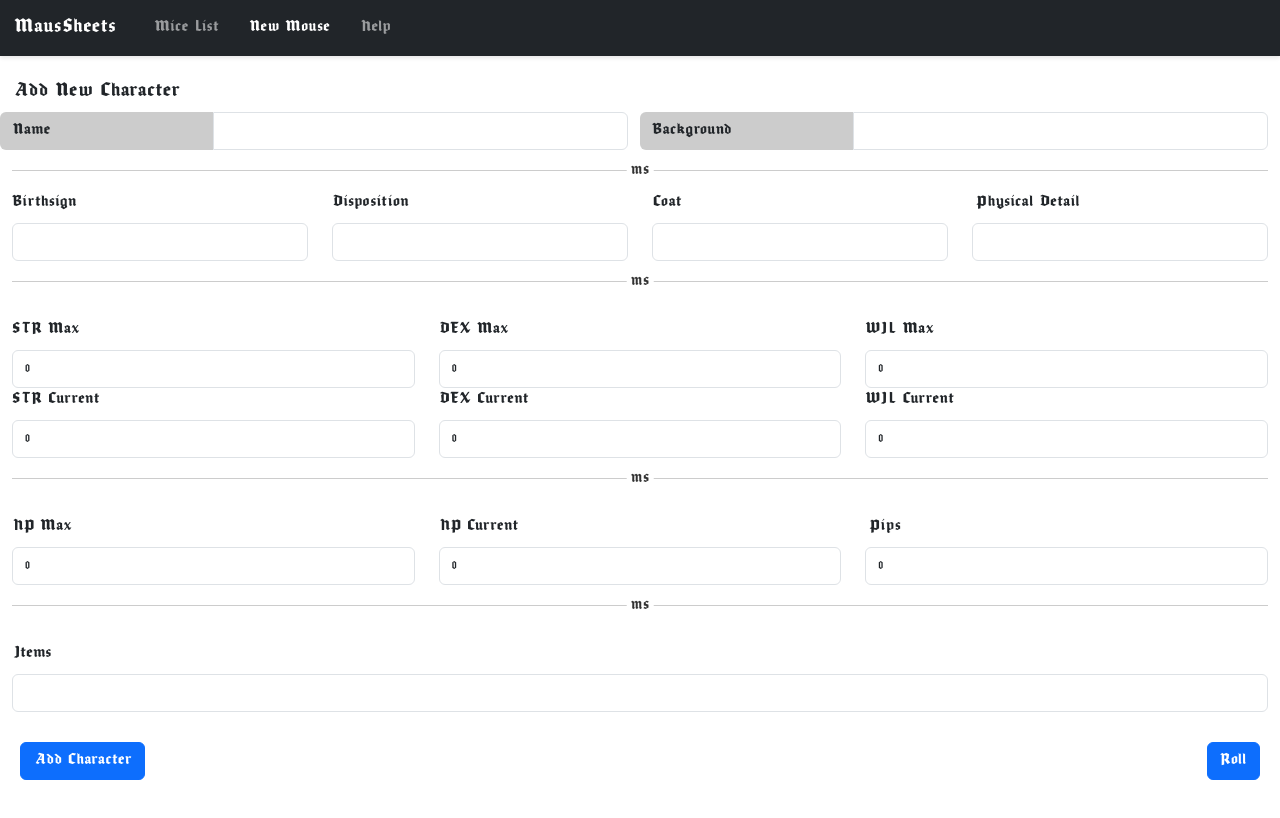
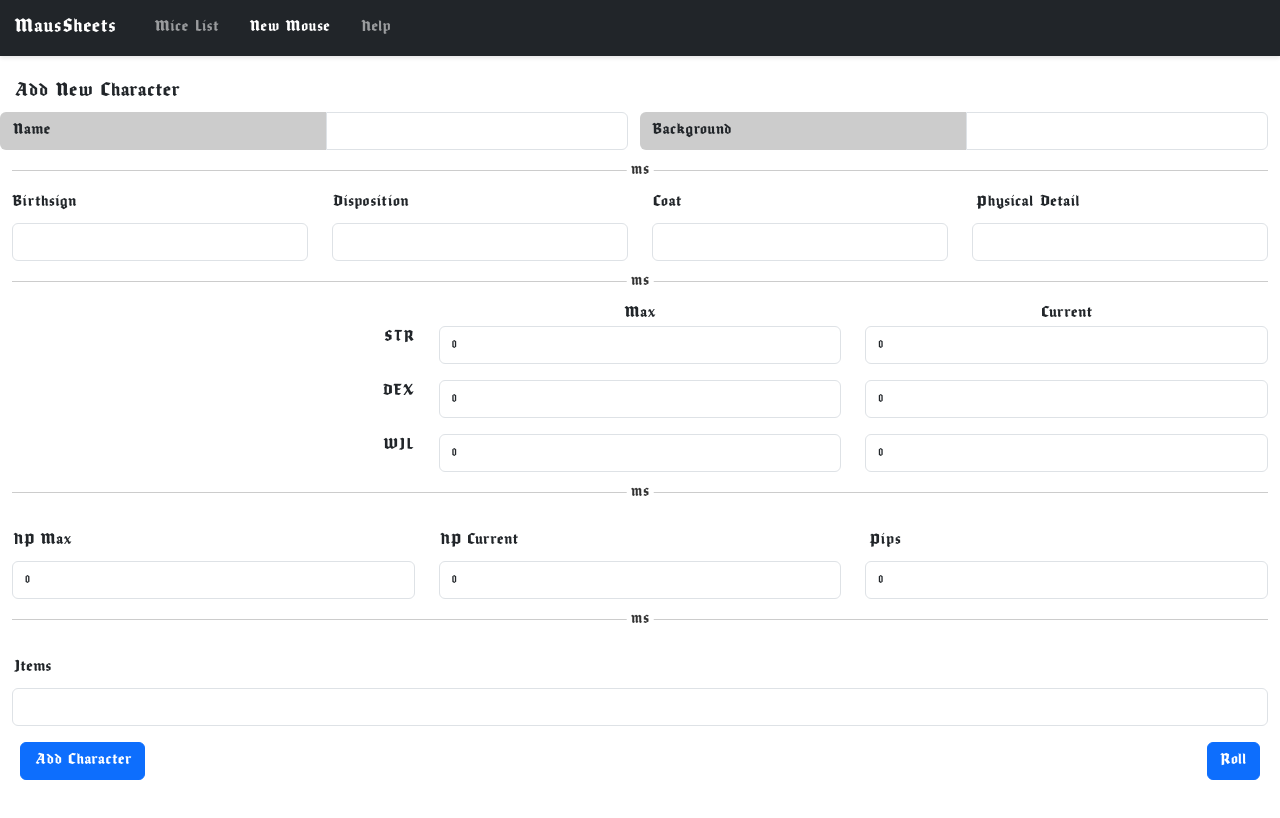
Before and after one commit to alvarocavalcanti/MausSheet, a React (Create React App) app: page /new in a window 1280 px wide. Shown: the top 818 px of the page. Built offline with nearby package versions, Linux system fonts and the light colour scheme.

Commit message:
Form layout

```diff
--- a/src/components/CharacterForm.tsx
+++ b/src/components/CharacterForm.tsx
@@ -124,13 +124,12 @@ const CharacterForm: React.FC = () => {
         <Form.Group as={Row} controlId="formNameAndBackground">
           <Form.Label
             column
-            sm={2}
             className="rounded-start"
             style={{ backgroundColor: "#ccc" }}
           >
             Name
           </Form.Label>
-          <Col sm={4} style={{ paddingLeft: "0px" }}>
+          <Col style={{ paddingLeft: "0px" }}>
             <Form.Control
               required
               type="text"
@@ -145,13 +144,12 @@ const CharacterForm: React.FC = () => {
           </Col>
           <Form.Label
             column
-            sm={2}
             className="rounded-start"
             style={{ backgroundColor: "#ccc" }}
           >
             Background
           </Form.Label>
-          <Col sm={4} style={{ paddingLeft: "0px" }}>
+          <Col style={{ paddingLeft: "0px" }}>
             <Form.Control
               required
               type="text"
@@ -230,9 +228,14 @@ const CharacterForm: React.FC = () => {
           <span>&nbsp;MS&nbsp;</span>
         </div>
         <Row>
-          <Col sm={4} className="mt-3">
+          <Col></Col>
+          <Col className="text-center">Max</Col>
+          <Col className="text-center">Current</Col>
+        </Row>
+        <Row>
+          <Col className="text-end">STR</Col>
+          <Col>
             <Form.Group controlId="formStrengthMax">
-              <Form.Label>STR Max</Form.Label>
               <Form.Control
                 required
                 type="number"
@@ -244,9 +247,26 @@ const CharacterForm: React.FC = () => {
               </Form.Control.Feedback>
             </Form.Group>
           </Col>
-          <Col sm={4} className="mt-3">
+          <Col>
+            <Form.Group controlId="formStrengthCurrent">
+              <Form.Control
+                required
+                type="number"
+                value={strengthCurrent}
+                onChange={(e) => setStrengthCurrent(parseInt(e.target.value))}
+              />
+              <Form.Control.Feedback type="invalid">
+                Please provide a strength value.
+              </Form.Control.Feedback>
+            </Form.Group>
+          </Col>
+        </Row>
+        <Row>
+          <Col className="mt-3 text-end">
+            DEX
+          </Col>
+          <Col className="mt-3">
             <Form.Group controlId="formDexterityMax">
-              <Form.Label>DEX Max</Form.Label>
               <Form.Control
                 required
                 type="number"
@@ -258,9 +278,26 @@ const CharacterForm: React.FC = () => {
               </Form.Control.Feedback>
             </Form.Group>
           </Col>
-          <Col sm={4} className="mt-3">
+          <Col className="mt-3">
+            <Form.Group controlId="formDexterityCurrent">
+              <Form.Control
+                required
+                type="number"
+                value={dexterityCurrent}
+                onChange={(e) => setDexterityCurrent(parseInt(e.target.value))}
+              />
+              <Form.Control.Feedback type="invalid">
+                Please provide a dexterity value.
+              </Form.Control.Feedback>
+            </Form.Group>
+          </Col>
+        </Row>
+        <Row>
+          <Col className="mt-3 text-end">
+            WIL
+          </Col>
+          <Col className="mt-3">
             <Form.Group controlId="formWillpowerMax">
-              <Form.Label>WIL Max</Form.Label>
               <Form.Control
                 required
                 type="number"
@@ -272,40 +309,8 @@ const CharacterForm: React.FC = () => {
               </Form.Control.Feedback>
             </Form.Group>
           </Col>
-        </Row>
-
-        <Row>
-          <Col sm={4}>
-            <Form.Group controlId="formStrengthCurrent">
-              <Form.Label>STR Current</Form.Label>
-              <Form.Control
-                required
-                type="number"
-                value={strengthCurrent}
-                onChange={(e) => setStrengthCurrent(parseInt(e.target.value))}
-              />
-              <Form.Control.Feedback type="invalid">
-                Please provide a strength value.
-              </Form.Control.Feedback>
-            </Form.Group>
-          </Col>
-          <Col sm={4}>
-            <Form.Group controlId="formDexterityCurrent">
-              <Form.Label>DEX Current</Form.Label>
-              <Form.Control
-                required
-                type="number"
-                value={dexterityCurrent}
-                onChange={(e) => setDexterityCurrent(parseInt(e.target.value))}
-              />
-              <Form.Control.Feedback type="invalid">
-                Please provide a dexterity value.
-              </Form.Control.Feedback>
-            </Form.Group>
-          </Col>
-          <Col sm={4}>
+          <Col className="mt-3">
             <Form.Group controlId="formWillpowerCurrent">
-              <Form.Label>WIL Current</Form.Label>
               <Form.Control
                 required
                 type="number"
@@ -321,7 +326,6 @@ const CharacterForm: React.FC = () => {
         <div className="hr-with-char">
           <span>&nbsp;MS&nbsp;</span>
         </div>
-
         <Row>
           <Col sm={4} className="mt-3">
             <Form.Group controlId="formHPMax">
```
